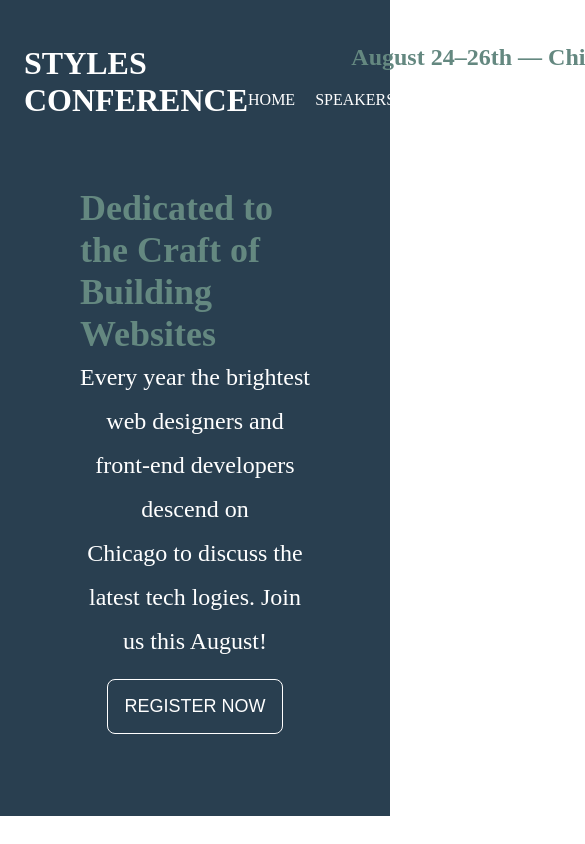
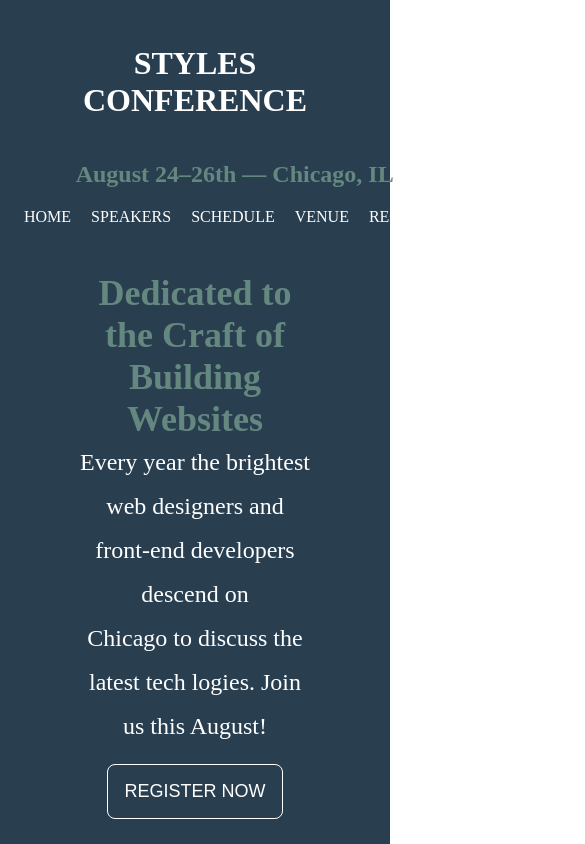
Before and after one commit to arislazaridis/responsive-web-pages, a plain HTML site: page conference/conference.html in a window 390 px wide. Shown: the top 844 px of the page, 585 px wide, since content can reach past the window. Drawn offline with Linux system fonts and the light colour scheme.

Commit message:
Make it responsive

```diff
--- a/conference/conference.css
+++ b/conference/conference.css
@@ -26,9 +26,6 @@ header h1 {
   display: flex;
   gap: 20px;
   color: white;
-}
-
-.content {
 }
 
 .section1 {
@@ -100,3 +97,20 @@ footer {
   list-style-type: none;
   gap: 20px;
 }
+
+@media only screen and (max-width: 980px) {
+  header,
+  .navListFooter,
+  .section1,
+  footer,
+  .section2 {
+    flex-wrap: wrap;
+  }
+
+  header h1,
+  .tagLine,
+  .section1 h2 {
+    width: 100%;
+    text-align: center;
+  }
+}
```
